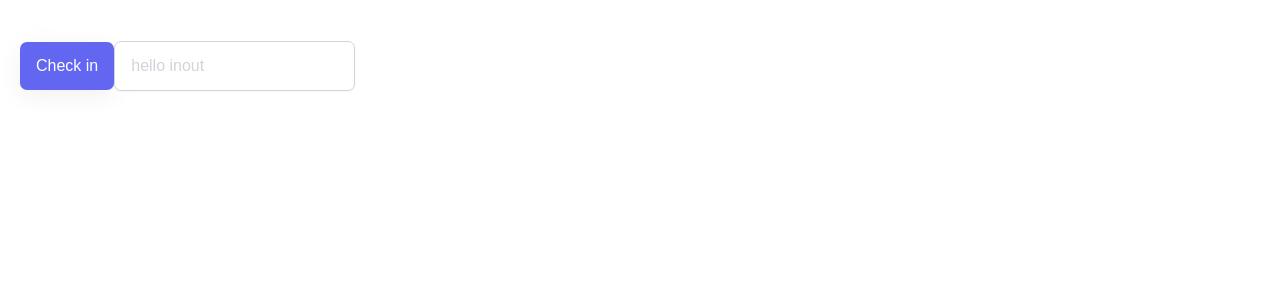
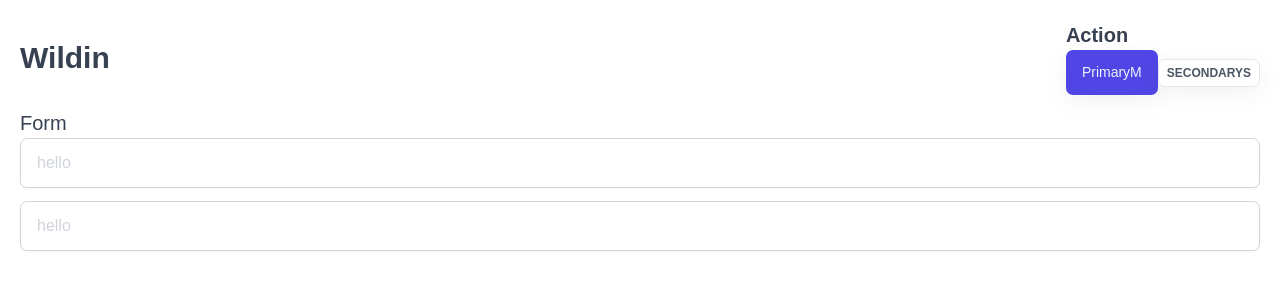
Before and after one commit to pejhvaman/naturin-panel, a React (Vite) app: page / in a window 1280 px wide. Shown: the top 300 px of the page. Built offline with nearby package versions, Linux system fonts and the light colour scheme; a web font is replaced by a local one.

Commit message:
Added: Button and Row styles components

```diff
--- a/index.html
+++ b/index.html
@@ -16,7 +16,7 @@
       rel="stylesheet"
     />
 
-    <title>Wildin | luxe Coubins in Nature</title>
+    <title>Wildin | luxe Cabins in Nature</title>
   </head>
   <body>
     <div id="root"></div>
--- a/src/App.jsx
+++ b/src/App.jsx
@@ -2,12 +2,8 @@ import styled from "styled-components";
 import GlobalStyles from "./styles/GlobalStyles";
 import Button from "./ui/Button";
 import Input from "./ui/Input";
-
-const H1 = styled.h1`
-  font-size: 1.4rem;
-  font-weight: 700;
-  color: #fefefe;
-`;
+import Heading from "./ui/Heading";
+import Row from "./ui/Row";
 
 const StyledApp = styled.div`
   padding: 2rem;
@@ -18,9 +14,26 @@ function App() {
     <>
       <GlobalStyles />
       <StyledApp>
-        <H1>hello</H1>
-        <Button>Check in</Button>
-        <Input type="number" placeholder="hello inout" />
+        <Row>
+          <Row type="horizontal">
+            <Heading as="h1">Wildin</Heading>
+            <div>
+              <Heading as="h2">Action</Heading>
+              <Button>PrimaryM</Button>
+              <Button size="small" variation="secondary">
+                SecondaryS
+              </Button>
+            </div>
+          </Row>
+
+          <div>
+            <Heading as="h3">Form</Heading>
+            <Row>
+              <Input type="number" placeholder="hello" />
+              <Input type="text" placeholder="hello" />
+            </Row>
+          </div>
+        </Row>
       </StyledApp>
     </>
   );
--- a/src/ui/Button.jsx
+++ b/src/ui/Button.jsx
@@ -49,15 +49,12 @@ const variations = {
 };
 
 const Button = styled.button`
-  padding: 1.2rem 1.6rem;
-  background-color: var(--color-brand-500);
-  color: var(--color-grey-0);
+  border: none;
   border-radius: var(--border-radius-md);
   box-shadow: var(--shadow-md);
 
-  &:hover {
-    background-color: var(--color-brand-700);
-  }
+  ${({ size = "medium" }) => sizes[size]}
+  ${({ variation = "primary" }) => variations[variation]}
 `;
 
 export default Button;
--- /dev/null
+++ b/src/ui/Heading.jsx
@@ -0,0 +1,24 @@
+import styled, { css } from "styled-components";
+
+const Heading = styled.h1`
+  ${(props) =>
+    props.as === "h1" &&
+    css`
+      font-size: 3rem;
+      font-weight: 700;
+    `}
+  ${(props) =>
+    props.as === "h2" &&
+    css`
+      font-size: 2rem;
+      font-weight: 700;
+    `}
+    ${(props) =>
+    props.as === "h3" &&
+    css`
+      font-size: 2rem;
+      font-weight: 500;
+    `}
+`;
+
+export default Heading;
--- /dev/null
+++ b/src/ui/Row.jsx
@@ -0,0 +1,21 @@
+import styled, { css } from "styled-components";
+
+const Row = styled.div`
+  display: flex;
+
+  ${({ type = "vertical" }) =>
+    type === "horizontal" &&
+    css`
+      align-items: center;
+      justify-content: space-between;
+    `}
+
+  ${({ type = "vertical" }) =>
+    type === "vertical" &&
+    css`
+      flex-direction: column;
+      gap: 1.3rem;
+    `}
+`;
+
+export default Row;
```
Also changed, not shown: 1 other file (tests, documents, lock files or other folders).
